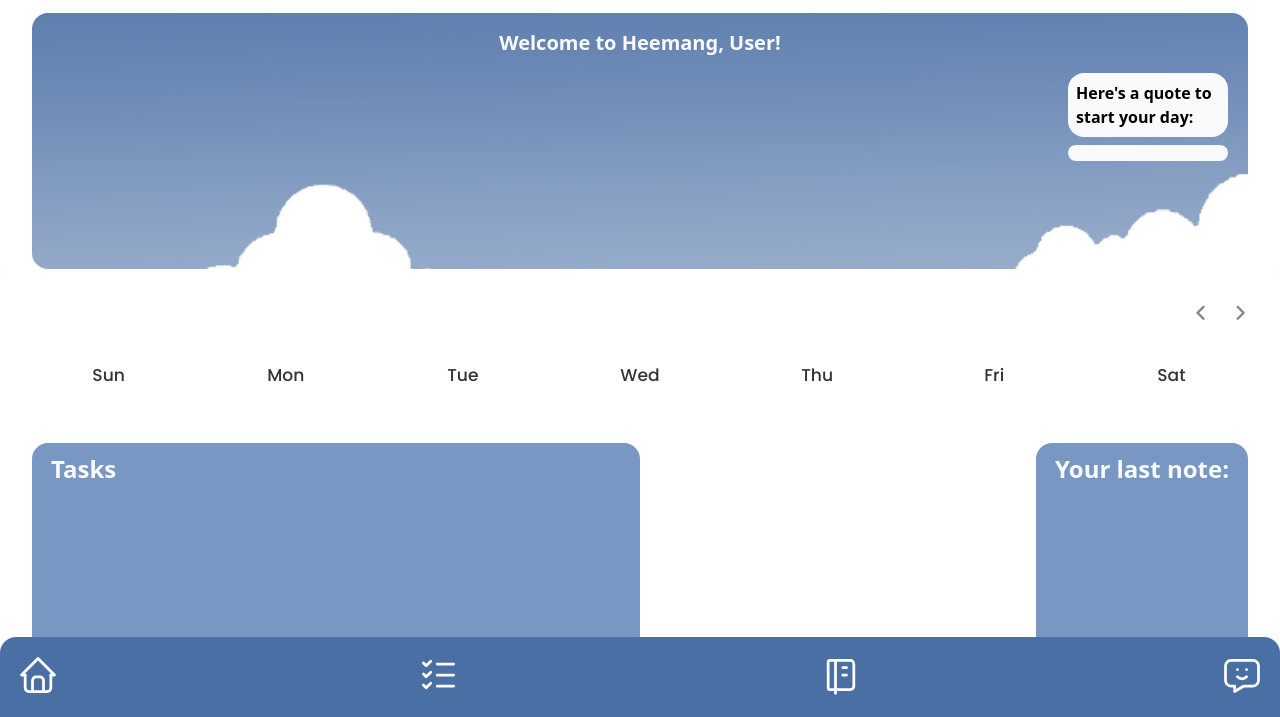
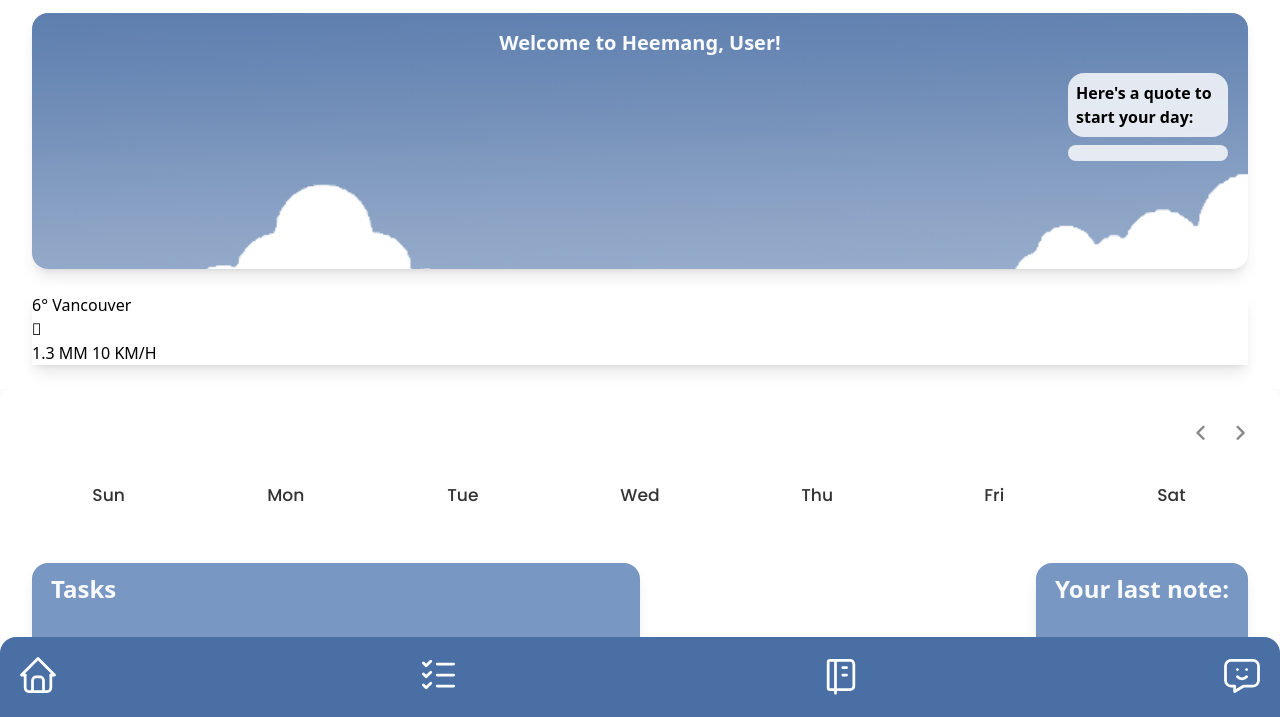
Before and after one commit to Rahul-CSTech/COMP1800_202410_DTC04, a website: page main.html in a window 1280 px wide. Shown: the part 83-800 px from the top of the page. Drawn offline with nearby package versions, Linux system fonts and the light colour scheme; no server answers.

Commit message:
Add weather widget to main.html

```diff
--- a/main.html
+++ b/main.html
@@ -67,25 +67,42 @@
     <!------------------------------>
     <!-- Welcome Card -->
     <section class = "mt-24">
-        <div id="welcome" class="h-64 bg-cover mx-8 rounded-2xl object-contain bg-no-repeat bg-[url('./images/Welcome.png')]">
+        <div id="welcome" class="h-64 bg-cover mx-8 rounded-2xl object-contain bg-no-repeat bg-[url('./images/Welcome.png')] shadow-lg">
             <h1 class="text-center mx-2 font-bold text-xl text-slate-50 pt-4">Welcome to Heemang, <span id = "user">User!</span></h1>
             <div class = "relative">
                 <div class = "absolute top-4 right-1 flex flex-col justify-end">
-                    <div class = "mb-2 w-40 h-16 bg-slate-50 rounded-2xl overflow-y-scroll">
-                        <p class = 'px-2 pt-2 font-bold'>Here's a quote to start your day:</p>
+                    <div class = "mb-2 w-40 h-16 bg-slate-50 rounded-2xl overflow-y-scroll bg-opacity-85">
+                        <p class = 'px-2 pt-2 font-bold opacity-100'>Here's a quote to start your day:</p>
                     </div>
-                    <div class = 'mr-4 mb-2 w-40 h-fit max-h-28 bg-slate-50 rounded-2xl overflow-y-scroll'>
-                        <p class="py-2 px-2 font-semibold" id="motivQuote"></p>
+                    <div class = 'mr-4 mb-2 w-40 h-fit max-h-28 bg-slate-50 rounded-2xl overflow-y-scroll bg-opacity-85'>
+                        <p class="py-2 px-2 font-semibold opacity-100" id="motivQuote"></p>
                     </div>
                 </div>
             </div>
         </div>
     </section>
 
+
+<div id="weather_wrapper" class = "mt-6 mx-8 flex flex-row shadow-lg">
+	<div id="weatherCard" class = "">
+		<div class="currentTemp">
+			<span class="temp">6&deg;</span>
+			<span class="location">Vancouver</span>
+		</div>
+		<div id="currentWeather">
+			<span class="conditions">&#xf00d;</span>
+			<div class="info">
+				<span class="rain">1.3 MM</span>
+				<span class="wind">10 KM/H</span>
+			</div>
+		</div>
+	</div>
+</div>
+
     <!------------------------------>
     <!-- Calender -->
 
-    <div id="calendarApp" class="w-full">
+    <div id="calendarApp" class="w-full mt-6">
         <iframe src="./text/calendar.html" width ="100%" frameborder="0"></iframe>
         </div>
 
@@ -120,13 +137,13 @@
     <!------------------------------>
     <!--Tasks and Methodology  -->
     <section class="flex flex-row mx-8 mt-6 justify-between items-center h-52">
-        <div onclick = "window.location.href = './tasks.html';" class = "cursor-pointer mr-2 h-52 basis-1/2 bg-submissive rounded-2xl border-10 border-submissive">
+        <div onclick = "window.location.href = './tasks.html';" class = "cursor-pointer mr-2 h-52 basis-1/2 bg-submissive rounded-2xl border-10 border-submissive shadow-lg">
             <div class = "leading-tight -translate-y-2 font-bold text-2xl text-slate-50 pb-1">
                 Tasks
             </div>
         </div>
 
-        <div onclick = "window.location.href = './journal.html';" class = "cursor-pointer justify-self-center bg-submissive h-52 border-10 border-submissive rounded-2xl">
+        <div onclick = "window.location.href = './journal.html';" class = "cursor-pointer justify-self-center bg-submissive h-52 border-10 border-submissive rounded-2xl shadow-lg">
             <div class = "leading-tight -translate-y-2 font-bold text-2xl text-slate-50 pb-1">
                 Your last note:
             </div>
@@ -139,7 +156,7 @@
         </div>
     </section>
 
-    <div onclick = "window.location.href = './consultation.html';" class = "mb-24 mt-6 mx-8 cursor-pointer h-40 basis-1/2 bg-submissive rounded-2xl border-10 border-submissive">
+    <div onclick = "window.location.href = './consultation.html';" class = "mb-24 mt-6 mx-8 cursor-pointer h-40 basis-1/2 bg-submissive rounded-2xl border-10 border-submissive shadow-lg">
         <div class = "leading-tight -translate-y-2 font-bold text-2xl text-slate-50 pb-1">
             Chat with our consultant!
         </div>
```
